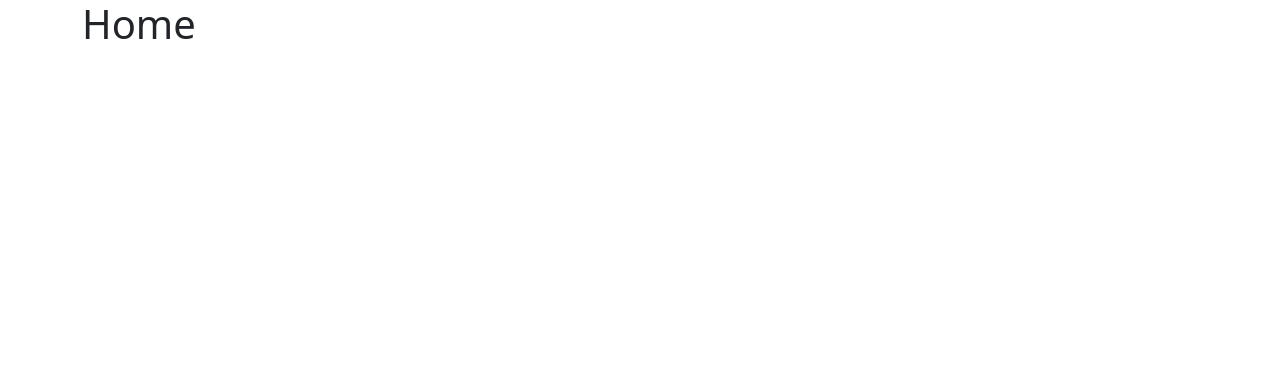
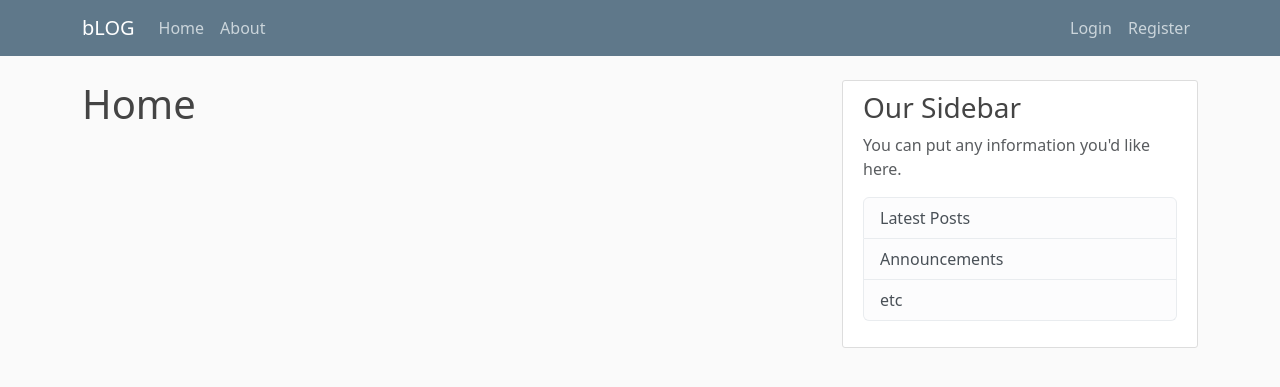
Before and after one commit to anonzerg/bLOG, a Django app: page /blog/ in a window 1280 px wide. Before the commit the part shown is almost empty. Shown: the top 387 px of the page. Run offline with Django 5.2, Linux system fonts and the light colour scheme.

Commit message:
create navbar and base container

```diff
--- a/templates/blog/base.html
+++ b/templates/blog/base.html
@@ -1,20 +1,79 @@
+{% load static %}
+
 <!DOCTYPE html>
 <html lang="en">
   <head>
+
     <meta charset="UTF-8">
     <meta name="viewport" content="width=device-width, initial-scale=1">
     <link href="https://cdn.jsdelivr.net/npm/bootstrap@5.3.3/dist/css/bootstrap.min.css" rel="stylesheet" integrity="sha384-QWTKZyjpPEjISv5WaRU9OFeRpok6YctnYmDr5pNlyT2bRjXh0JMhjY6hW+ALEwIH" crossorigin="anonymous">
+    <link rel="stylesheet" type="text/css" href="{% static 'blog/style.css' %}">
+
     {% if title %}
       <title>{{ title }}</title>
     {% else %}
       <title>bLOG</title>
     {% endif %}
+
   </head>
+
   <body>
-    <div class="container">
-      {% block content%}{% endblock content%}
-    </div>
+    <header class="site-header">
+      <nav class="navbar navbar-expand-md navbar-dark bg-steel fixed-top">
+        <div class="container">
+          <a class="navbar-brand" href="{% url 'blogHome' %}">bLOG</a>
+          <button class="navbar-toggler" type="button" data-toggle="collapse" data-bs-target="#navbarSupportedContent" aria-controls="navbarSupportedContent" aria-expanded="false" aria-label="Toggle navigation">
+            <span class="navbar-toggler-icon"></span>
+          </button>
+          <div class="collapse navbar-collapse" id="navbarSupportedContent">
+            <ul class="navbar-nav me-auto mb-2 mb-lg-0">
+              <div class="navbar-nav mr-auto">
+                <li class="nav-item">
+                  <a class="nav-link" href="{% url 'blogHome' %}">Home</a>
+                </li>
+                <li class="nav-item">
+                  <a class="nav-link" href="{% url 'blogAbout' %}">About</a>
+                </li>
+              </div>
+            </ul>
+            <div class="navbar-nav">
+              <a class="nav-item nav-link" href="#">Login</a>
+              <a class="nav-item nav-link" href="#">Register</a>
+            </div>
+          </div>
+        </div>
+      </nav>
+    </header>
+
+    <main role="main" class="container">
+      <div class="row">
+        <div class="col-md-8">
+          {% if messages %}
+            {% for message in messages %}
+              <div class="alert alert-{{ message.tags }}">
+                {{ message }}
+              </div>
+            {% endfor %}
+          {% endif %}
+          {% block content %}{% endblock %}
+        </div>
+        <div class="col-md-4">
+          <div class="content-section">
+            <h3>Our Sidebar</h3>
+            <p class='text-muted'>You can put any information you'd like here.
+              <ul class="list-group">
+                <li class="list-group-item list-group-item-light">Latest Posts</li>
+                <li class="list-group-item list-group-item-light">Announcements</li>
+                <li class="list-group-item list-group-item-light">etc</li>
+              </ul>
+            </p>
+          </div>
+        </div>
+      </div>
+    </main>
+
     <script src="https://cdn.jsdelivr.net/npm/@popperjs/core@2.11.8/dist/umd/popper.min.js" integrity="sha384-I7E8VVD/ismYTF4hNIPjVp/Zjvgyol6VFvRkX/vR+Vc4jQkC+hVqc2pM8ODewa9r" crossorigin="anonymous"></script>
     <script src="https://cdn.jsdelivr.net/npm/bootstrap@5.3.3/dist/js/bootstrap.min.js" integrity="sha384-0pUGZvbkm6XF6gxjEnlmuGrJXVbNuzT9qBBavbLwCsOGabYfZo0T0to5eqruptLy" crossorigin="anonymous"></script>
+
   </body>
 </html>
```
